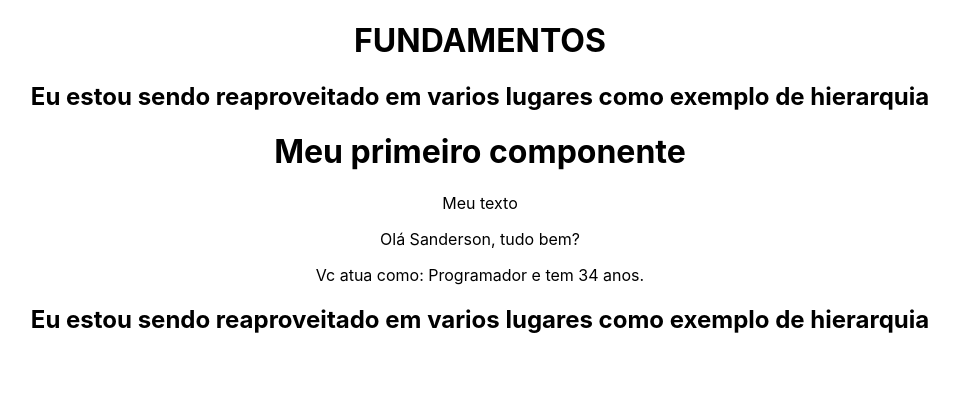
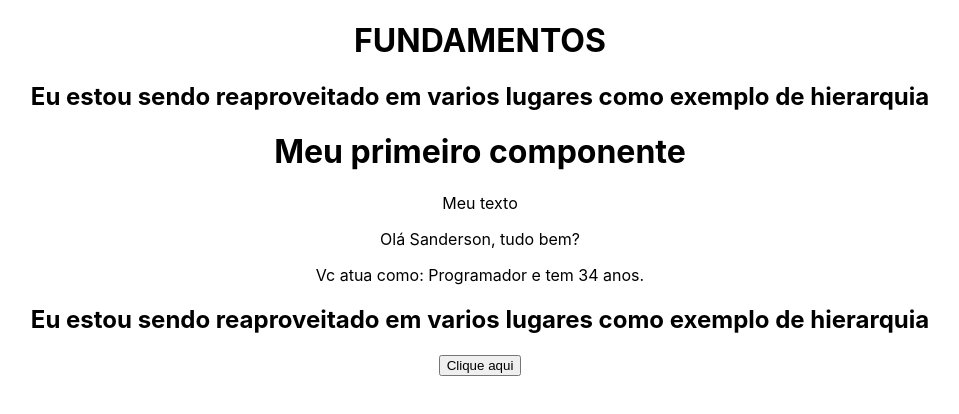
Before and after one commit to SandersonGit/estudosUdemy, a React (Create React App) app in the folder fundamentos/: page / in a window 1280 px wide. Shown: the top 414 px of the page, without its empty margins (160-1119 px from the left). Built offline with nearby package versions, Linux system fonts and the light colour scheme.

Commit message:
Eventos onClick

```diff
--- a/fundamentos/src/App.js
+++ b/fundamentos/src/App.js
@@ -3,6 +3,7 @@
 import FristComponent from './components/FristComponent';
 import MyComponents from './components/MyComponents';
 import TemplateExpression from './components/TemplateExpression';
+import Events from './components/Events';
 
 function App() {
   return (
@@ -11,7 +12,7 @@
       <MyComponents/>
       <FristComponent/>
       <TemplateExpression/>
-
+      <Events/>
     </div>
   );
 }
--- /dev/null
+++ b/fundamentos/src/components/Events.jsx
@@ -0,0 +1,19 @@
+import React from 'react'
+
+const Events = () => {
+
+const eventTest = (e) => {
+    console.log("Evento Executado com sucesso");
+}
+
+
+  return (
+    <div>
+        <div>
+            <button onClick={eventTest}>Clique aqui</button>
+        </div>
+    </div>
+  )
+
+}
+export default Events
```
